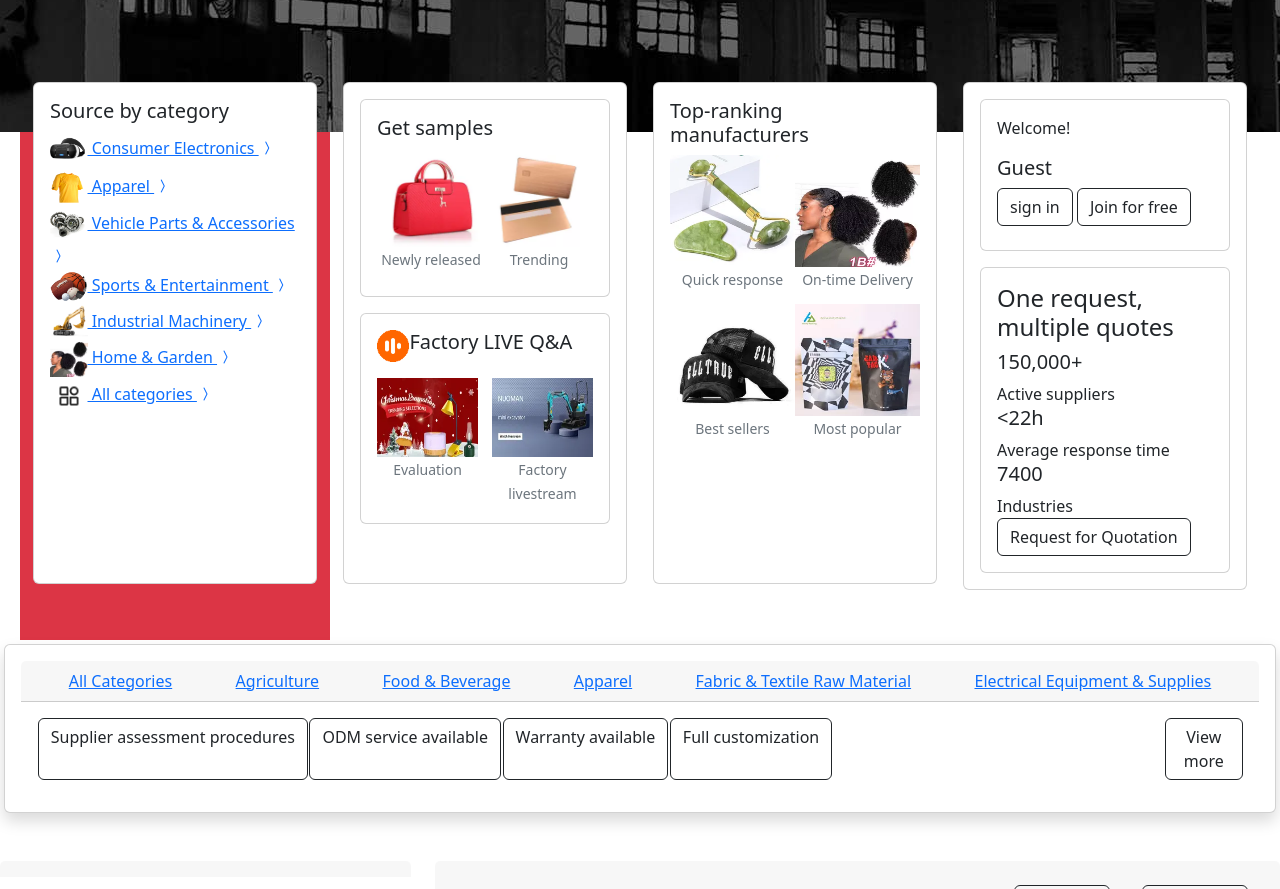
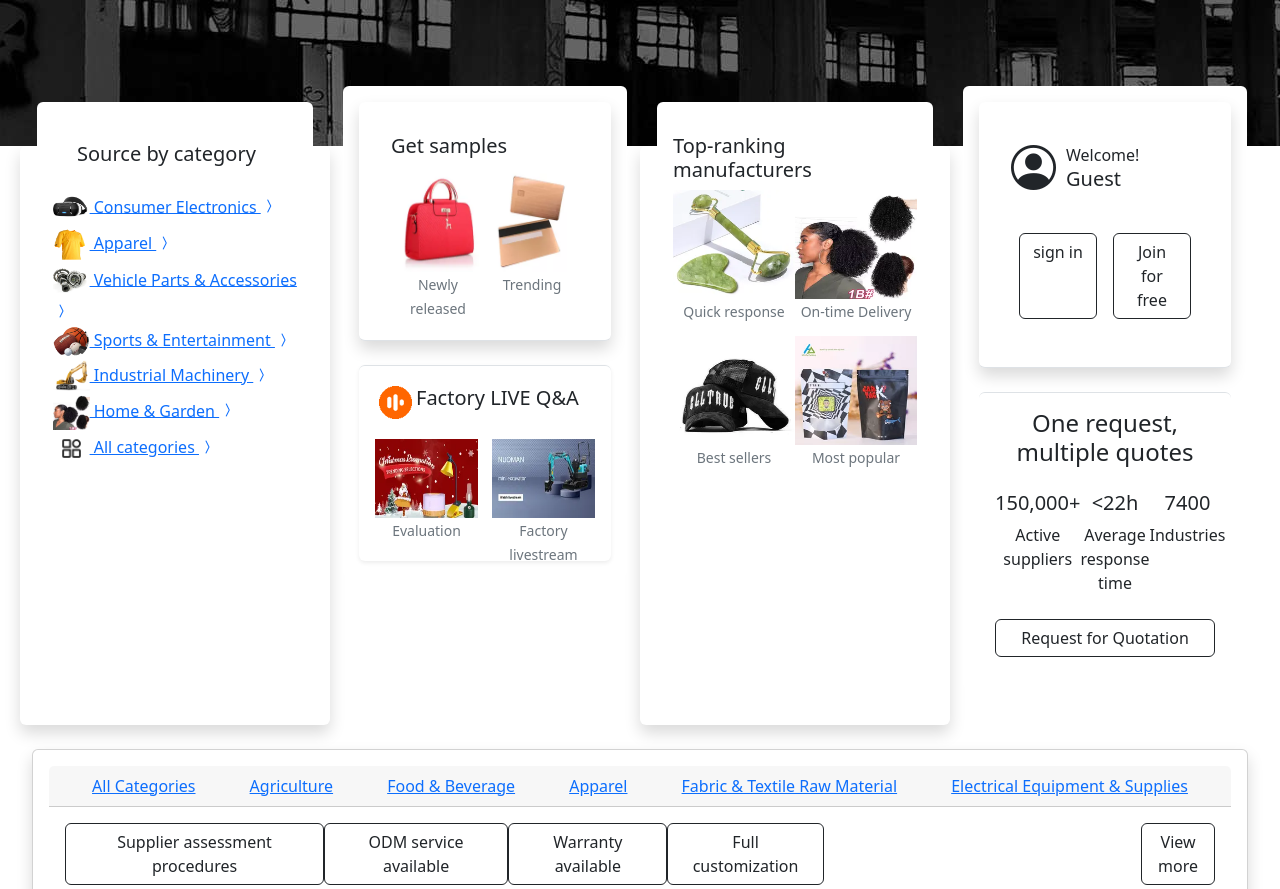
Before and after one commit to SharifulIslam08/Alibaba-Web-Page, a plain HTML site: page Index.html in a window 1280 px wide. Shown: the part 365-1254 px from the top of the page. Drawn offline with nearby package versions, Linux system fonts and the light colour scheme; files whose address does not match are found by name.

Commit message:
2nd commit

```diff
--- a/Index.html
+++ b/Index.html
@@ -13,13 +13,13 @@
   <section id="header_section">
     <div class="text-center">
       <!-- Stack the columns on mobile by making one full-width and the other half-width -->
-      <div class="row mt-4">
+      <div style="font-size: 25px" class="row mt-4">
         <div class="col-md-5"></div>
         <div class="col-6 col-md-1">
-          <a href="#">Products</a>
+          <a style="text-decoration: none;" href="#">Products</a>
         </div>
         <div class="col-6 col-md-1">
-          <a href="#">Manufacturers</a>
+          <a style="text-decoration: none;" href="#">Manufacturers</a>
         </div>
         <div class="col-md-5"></div>
       </div>
@@ -72,14 +72,29 @@
       </div>
 
       <!-- Columns are always 50% wide, on mobile and desktop -->
-      <div class="row mt-3 border-top pt-3">
+      <div id="nav" class="row mt-3 border-top pt-3 position-relative">
         <div class="col-7 d-flex justify-content-around">
           <a href="#">Categories <i class="bi bi-chevron-down"></i></a>
           <a href="#">Ready to Ship <i class="bi bi-chevron-down"></i></a>
           <a href="#">Personal Protective E... <i class="bi bi-chevron-down"></i></a>
           <a href="#">Buyer Central <i class="bi bi-chevron-down"></i></a>
+          <div id="top_navber">
             <a href="#">Sell on Alibaba.com <i class="bi bi-chevron-down"></i></a>
+            <div id="top_navber_sell_hover" class="position-absolute m-3 p-3 w-auto bg-light">
+              <p>For global suppliers</p>
+              <p>For Chinese suppliers</p>
+              <p>Partner Program</p>
+            </div>
+          </div>
+          <div id="top_navber">
             <a href="#">Help <i class="bi bi-chevron-down"></i></a>
+            <div id="top_navber_help_hover" class="position-absolute m-2 p-3 bg-light w-auto shadow rounded">
+              <p>For global suppliers</p>
+              <p>For Chinese suppliers</p>
+              <p>Partner Program</p>
+              <p>Partner Program</p>
+            </div>
+          </div>
         </div>
         <div class="col-2"></div>
         <div class="col-3">
@@ -87,6 +102,17 @@
           <a href="#">English-USD <i class="bi bi-chevron-down"></i></a>
           <a href="#">Ship to: <img src="#"><i class="bi bi-chevron-down"></i></a>
         </div>
+        <!-- <div id="top_navber_sell_hover" class="position-absolute mt-4 pt-3 w-auto">
+          <p>For global suppliers</p>
+          <p>For Chinese suppliers</p>
+          <p>Partner Program</p>
+        </div> -->
+        <!-- <div id="top_navber_help_hover" class="position-absolute mt-4 pt-3 bg-light w-auto">
+          <p>For global suppliers</p>
+          <p>For Chinese suppliers</p>
+          <p>Partner Program</p>
+          <p>Partner Program</p>
+        </div> -->
       </div>
     </div>
   </section>
@@ -99,11 +125,11 @@
               <h2 class="text-center text-light pt-5">Sourse factory-direct and get customizesd products</h2>
             </div>
             <div class="row" style="margin-left: 20px; margin-right: 20px;">
-              <div class="col-sm-3 mb-0 bg-danger">
-                <div id="over_card" class="card">
-                  <div class="card-body" style="height: 500px;">
+              <div class="col-sm-3 shadow p-3 mb-4 bg-white rounded mb-0">
+                <div id="over_card" class="card border-0">
+                  <div class="card-body">
                     <div>
-                      <h5 class="card-title">Source by category</h5>
+                      <h5 class="card-title m-4">Source by category</h5>
                      <img src="img/Source by category/1.png"><a href="#" class=""> Consumer Electronics <i class="bi bi-chevron-compact-right"></i></a><br>
                      <img src="img/Source by category/2.png"><a href="#" class=""> Apparel <i class="bi bi-chevron-compact-right"></i></a><br>
                      <img src="img/Source by category/3.png"><a href="#" class=""> Vehicle Parts & Accessories <i class="bi bi-chevron-compact-right"></i></a><br>
@@ -116,27 +142,27 @@
                 </div>
               </div>
               <div class="col-sm-3">
-                <div id="over_card" class="card">
-                  <div class="card-body" style="height: 500px;">
-                    <div class="card mb-3">
+                <div id="over_card" class="card border-0">
+                  <div class="card-body">
+                    <div class=" shadow p-3 mb-4 bg-white rounded border-bottom border-0 border-top-0 border-left border-0 border-right border-0 card mb-3">
                       <div class="card-body">
                         <h5 class="card-title">Get samples</h5>
-                        <div class="d-flex">
-                          <div>
+                        <div class="d-flex m-0">
+                          <div class="mb-0">
                             <img class=" w-100 h-75" src="img/cards/1.png">
                             <p class="card-text text-center"><small class="text-muted">Newly released</small></p>
                           </div>
                           <div>
                             <img class="w-100 h-75" src="img/cards/2.png">
-                            <p class="card-text text-center"><small class="text-muted">Trending</small></p>
+                            <p class="card-text text-center mb-0"><small class="text-muted">Trending</small></p>
                           </div>
                         </div>
                       </div>
                     </div>
-                    <div class="card mb-3">
-                      <div class="card-body mb-4 ">
-                        <div class="d-flex">
-                          <img src="img/cards/3.gif">
+                    <div class=" card border-bottom-0 border-top border-1 border-left border-0 border-right border-0 shadow-sm">
+                      <div class="card-body">
+                        <div class="d-flex align-items-center">
+                          <img class="m-1" src="img/cards/3.gif">
                           <h5 class="card-title">  Factory LIVE Q&A</h5>
                         </div>
                         <div class="d-flex mt-3">
@@ -154,9 +180,9 @@
                   </div>
                 </div>
               </div>
-              <div class="col-sm-3">
-                <div id="over_card" class="card">
-                  <div class="card-body" style="height: 500px;">
+              <div class="col-sm-3 shadow p-3 mb-4 bg-white rounded">
+                <div id="over_card" class="card border-0">
+                  <div class="card-body mt-3">
                     <h5 class="card-title">Top-ranking manufacturers</h5>
                     <div class="d-flex">
                       <div>
@@ -182,19 +208,27 @@
                 </div>
               </div>
               <div class="col-sm-3">
-                <div id="over_card" class="card">
-                  <div class="card-body" style="height: 50%;">
-                    <div class="card mb-3">
+                <div id="over_card" class="card border-0">
+                  <div class="card-body">
+                    <div class="card mb-3 border-bottom border-0 border-top-0 border-left border-0 border-right border-0 shadow p-3 mb-4 bg-white rounded">
                       <div class="card-body mb-2">
-                        <p>Welcome!</p>
-                        <h5 class="card-title">Guest</h5>
-                        <a href="#" class="btn btn-outline-dark">sign in</a>
-                        <a href="#" class="btn btn-outline-dark">Join for free</a>
+                        <div class="d-flex align-items-center">
+                          <i style="font-size: 45px; margin-right: 10px;" class="bi bi-person-circle"></i>
+                          <div>
+                            <p class="m-0">Welcome!</p>
+                            <h5 class="card-title m-0">Guest</h5>
                           </div>
                         </div>
-                    <div class="card">
-                      <div class="card-body">
-                        <h4 class="card-title">One request, multiple quotes</h4>
+                        <div class="d-flex justify-content-around mt-4">
+                          <a href="#" class="btn btn-outline-dark w-50 m-2">sign in</a>
+                          <a href="#" class="btn btn-outline-dark w-50 m-2">Join for free</a>
+                        </div>
+                      </div>
+                    </div>
+                    <div class="card border-bottom-0 border-top border-1 border-left border-0 border-right border-0">
+                      <div class="card-body text-center">
+                        <h4 class="card-title mb-4">One request, multiple quotes</h4>
+                        <div class="d-flex mb-4">
                           <div>
                             <h5 class="card-title">150,000+</h5>
                             <p class="card-text">Active suppliers</p>
@@ -207,7 +241,8 @@
                             <h5 class="card-title">7400</h5>
                             <p class="card-text">Industries</p>
                           </div>
-                        <a href="#" class="btn btn-outline-dark">Request for Quotation</a>
+                        </div>
+                        <a href="#" class="btn btn-outline-dark w-100">Request for Quotation</a>
                       </div>
                     </div>
                   </div>
@@ -216,8 +251,8 @@
             </div>
           </div>
         </section>
-        <section id="button-card-section" class="mt-1 sticky-top ">
-          <div class="card text-center m-1 shadow p-3 mb-5 bg-white rounded ">
+        <section id="button-card-section" class="mt-0 sticky-top ">
+          <div class="card text-center m-0 shadow p-3 mb-4 bg-white rounded ">
             <div class="card-header d-flex justify-content-around">
               <a href="#">All Categories</a>
               <a href="#">Agriculture</a>
@@ -243,7 +278,7 @@
             </div>
           </div>
         </section>
-        <section id="body-items-section" class="mt-5">
+        <section id="body-items-section" class="mt-4">
           <div class="row">
             <div class="col-sm-4">
               <div class="card border-0">
--- a/css/style.css
+++ b/css/style.css
@@ -16,7 +16,7 @@
 
 }
 #container{
-    font-size: 14px;
+    /* font-size: 14px; */
     /* position: relative; */
     /* width: auto; */
     height: 100%;
@@ -41,7 +41,7 @@
 /*card*/
 #over_card{
     position: relative;
-    top: -50px;
+    top: -60px;
     /* z-index: 1000; */
     /* position: absolute; */
     /* margin-top: -60px; */
@@ -56,4 +56,34 @@
     width: 95%;
     /* height: 20%; */
 }
-/*zindex-button-card-section*/
+/*sticky-button-card-section*/
+#button-card-section{
+    margin: 0px 32px;
+}
+#body-items-section{
+    margin: 0px 32px;
+}
+/* #top_navber{
+    background-color: rgb(74, 30, 177);
+} */
+#top_navber_sell_hover{
+    display: none;
+    /* background-color: rgb(27, 206, 206); */
+    width: 235%;
+    left: 40%;
+
+}
+#top_navber_help_hover{
+    display: none;
+    background-color: rgb(70, 204, 204);
+    width: 135%;
+    left: 49%;
+}
+#top_navber:hover #top_navber_sell_hover {
+    display: block;
+    /* background-color: rgb(62, 77, 77); */
+}
+#top_navber:hover #top_navber_help_hover {
+    display: block;
+    /* background-color: rgb(62, 77, 77); */
+}
--- a/js/script.js
+++ b/js/script.js
@@ -0,0 +1,12 @@
+var sellHover = document.getElementById("top_navber");
+sellHover.addEventListener('mouseover',function(){
+    var a= document.getElementById("top_navber_sell_hover");
+    console.log(a.style.display);
+    // if(a.style.display!="none")
+    // {
+    //     a.style.display="none";
+    // }
+    // else{
+    //     a.style.display="block";
+    // }
+})
```
Lines whose indentation alone changed are shown as unchanged.
